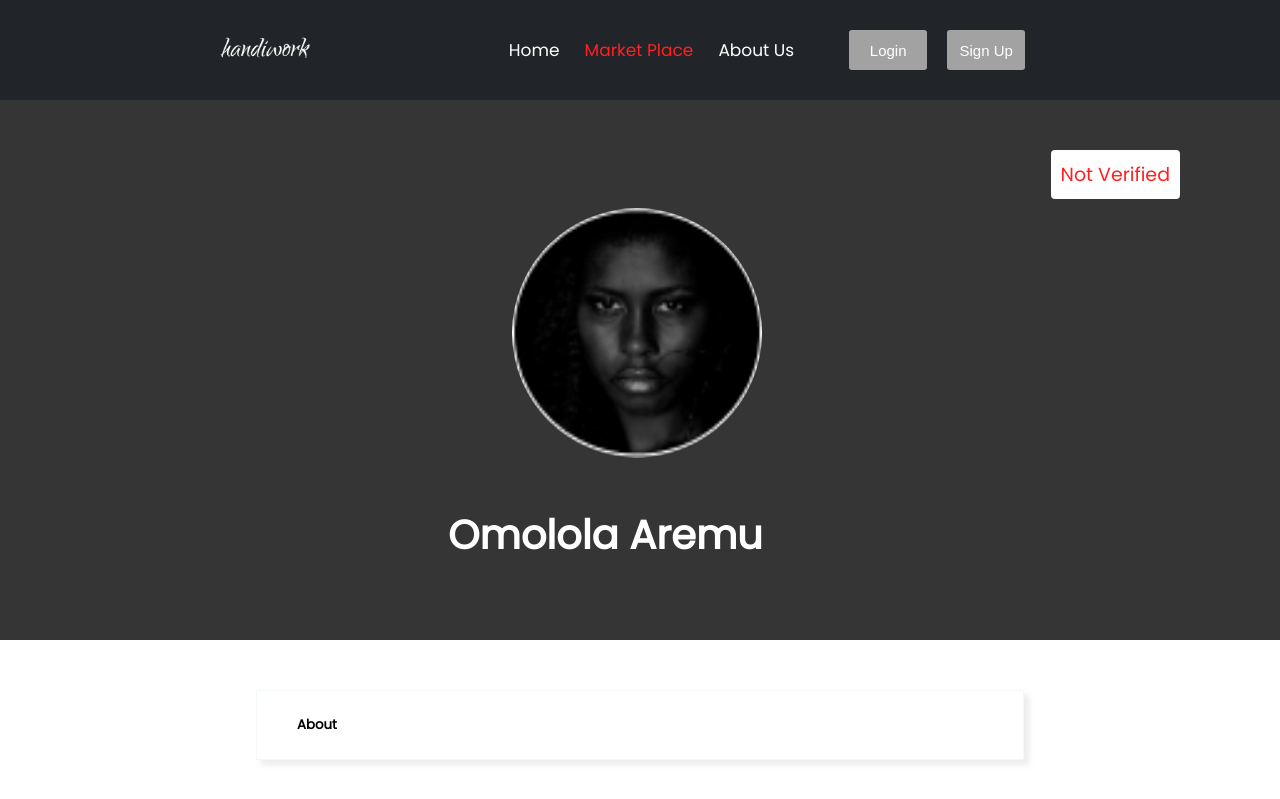
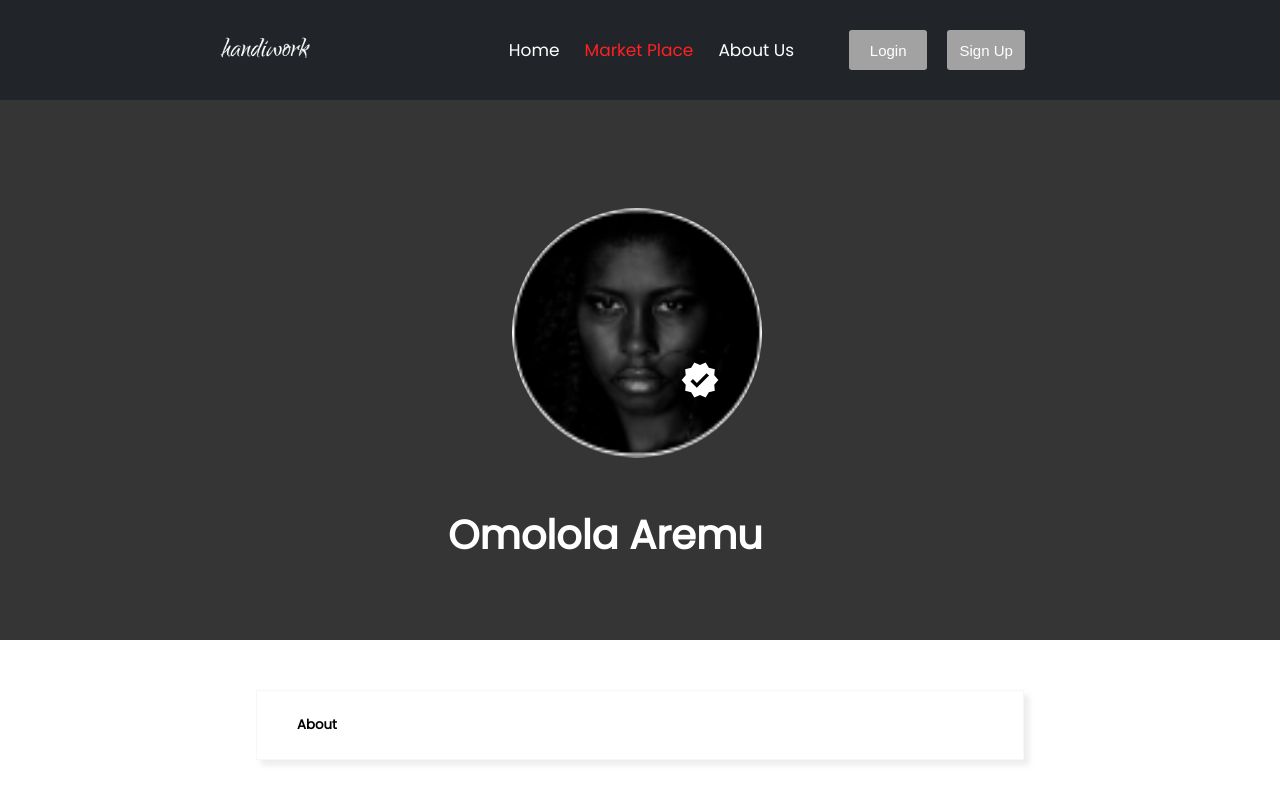
Before and after one commit to Cannyokpoto/page-handiwork, a React (Vite) app: page /market-place/provider/72 in a window 1280 px wide. Shown: the top 799 px of the page. Built offline with nearby package versions, Linux system fonts and the light colour scheme; no server answers; a web font is replaced by a local one.

Commit message:
new commit

```diff
--- a/src/Components/ProviderDetails/ProviderDetails.jsx
+++ b/src/Components/ProviderDetails/ProviderDetails.jsx
@@ -16,8 +16,8 @@ function ProviderDetails(props) {
 
     <div className="provider">
         <div className='provider-hero'>
-            <p>Not Verified</p>
-            {/* <MdVerified className='my-badge' /> */}
+            {/* <p>Not Verified</p> */}
+            <MdVerified className='my-badge' />
             {/* <img src={provider.categoryImage} alt="cover" className='cover' /> */}
             <img src={provider.image} alt="dp" className='dp' />
             <h4>{provider.name}</h4>
```
